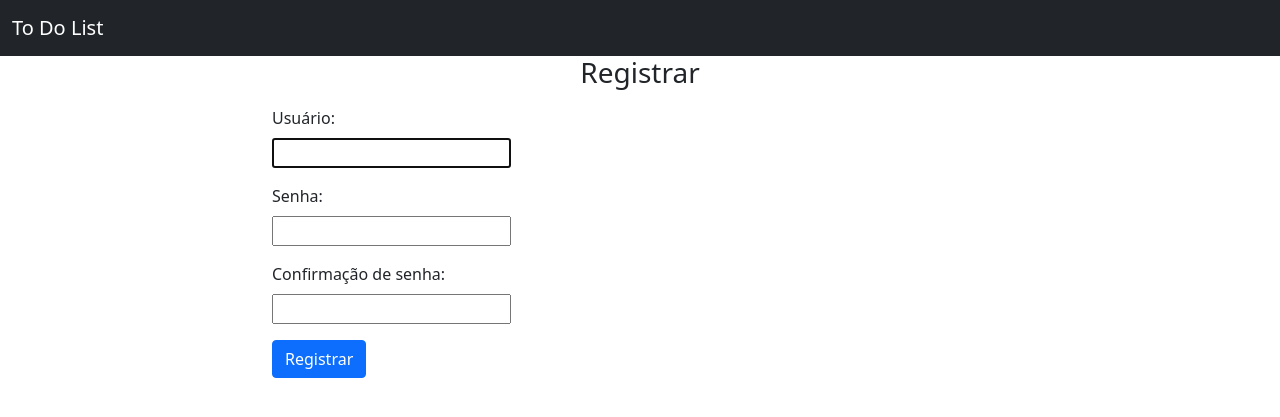
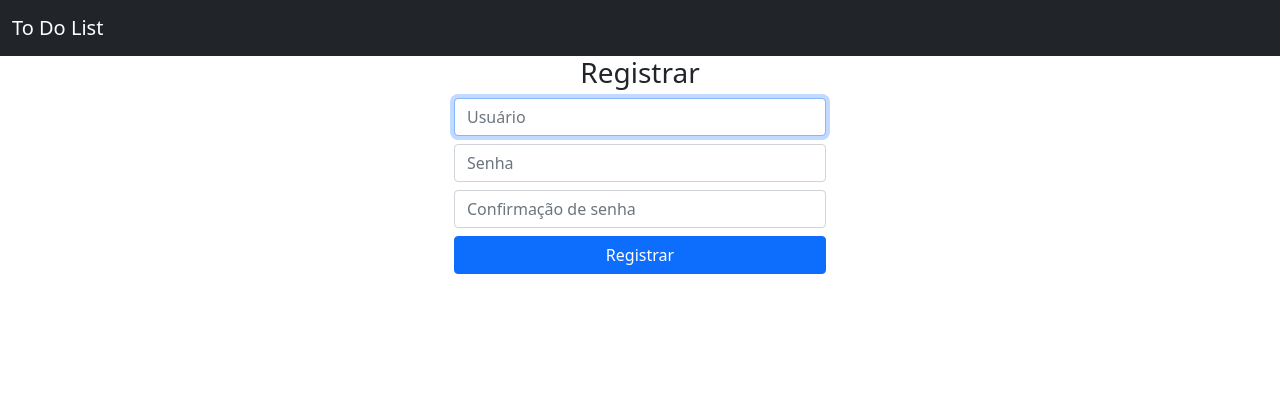
Before and after one commit to mateuslourenco/todolist, a Django app: page /registrar in a window 1280 px wide. Shown: the top 417 px of the page. Run offline with Django 4.2, Linux system fonts and the light colour scheme.

Commit message:
atualizado template registrar

```diff
--- a/webdev/tarefas/templates/registration/registrar.html
+++ b/webdev/tarefas/templates/registration/registrar.html
@@ -2,32 +2,26 @@
 {% block title%}To Do List - Registrar{% endblock %}
 {% block content %}
 
-<div class="container">
+<div class="container text-center">
     <form method="post">
         {% csrf_token %}
-        <div class="row justify-content-center">
-            <div class="col-8">
+        <div class="col-xs-12 col-md-6 col-xl-4 offset-md-3 offset-xl-4">
             <h3 class="text-center mb-2">Registrar</h3>
-                {% for field in form %}
-                <div class="mb-3 mt-3">
-                    <label for="{{ form.username.id_for_label }}" class="form-label">{{ field.label_tag }}</label>
-                    <br>
-                    {{ field }}
+            <input class="form-control mb-2" type="text" name="username" maxlength="150" autocapitalize="none"
+                   autocomplete="username" autofocus="" required="" id="id_username" placeholder="Usuário">
+            <input class="form-control mb-2" type="password" name="password1" autocomplete="new-password" required=""
+                   id="id_password1" aria-autocomplete="list" placeholder="Senha">
+            <input class="form-control mb-2" type="password" name="password2" autocomplete="new-password" required=""
+                   id="id_password2" placeholder="Confirmação de senha">
+            <div class="d-grid gap-2">
+                <button type="submit" class="btn btn-primary">Registrar</button>
             </div>
-                {% endfor %}
-                <button type="submit" class="btn btn-primary">Registrar</button>
-                <!--                {% for message in messages %}-->
-
-                <!--                <div class="alert alert-danger mt-2">-->
-                <!--                    <a class="close" href="#" data-dismiss="alert">×</a>-->
-                <!--                    {{ message }}-->
-                <!--                </div>-->
-                <!--                {% endfor %}-->
             {% if form.errors %}
             {% for field in form %}
             {% if field.errors %}
             {% for error in field.errors %}
-                                <div class="alert alert-danger mt-2"><a href="#id_{{ field.name }}" class="error">{{ error|escape }}</a></div>
+            <div class="alert alert-danger mt-2"><a href="#id_{{ field.name }}" class="error">{{ error|escape }}</a>
+            </div>
             {% endfor %}
             {% endif %}
             {% endfor %}
@@ -36,7 +30,6 @@
             {% endif %}
             {% endif %}
         </div>
-        </div>
     </form>
 </div>
 {% endblock %}
```
Lines whose indentation alone changed are shown as unchanged.
